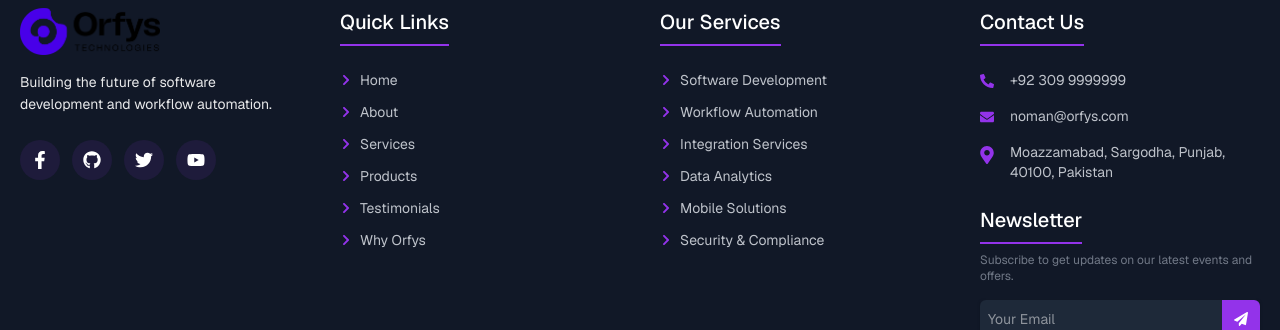
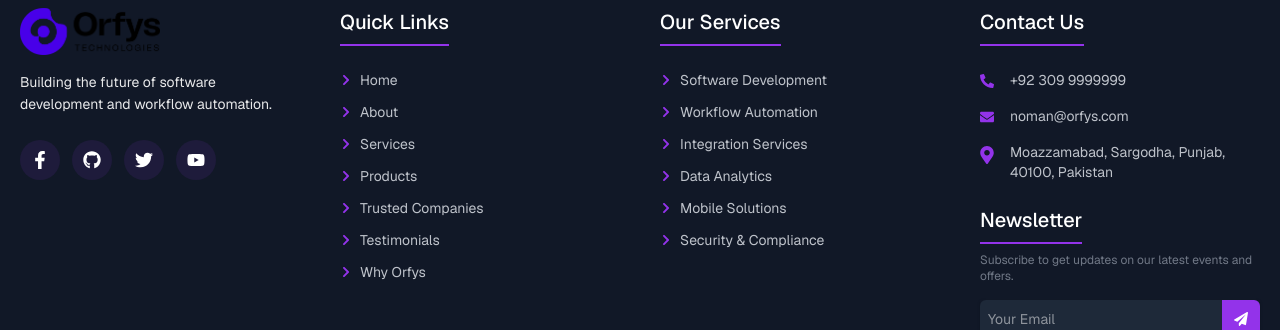
Before and after one commit to waqasahmed042/orfys-technologies, a Next.js app: page / in a window 1280 px wide. Shown: the part 5197-5527 px from the top of the page. Built offline with nearby package versions, Linux system fonts and the light colour scheme.

Commit message:
update routes in footer

```diff
--- a/components/Footer.tsx
+++ b/components/Footer.tsx
@@ -87,7 +87,7 @@ export default function Footer() {
               Quick Links
             </h3>
             <ul className="space-y-3">
-              {["Home", "About", "Services", "Products", "Testimonials", "Why Orfys"].map((item) => (
+              {["Home", "About", "Services", "Products", "Trusted Companies", "Testimonials", "Why Orfys"].map((item) => (
                 <li key={item}>
                   <Link
                     href={`${basePath}#${item.toLowerCase().replace(/\s+/g, "-")}`}
--- a/components/TrustedCompanies.tsx
+++ b/components/TrustedCompanies.tsx
@@ -65,6 +65,7 @@ const TrustedCompanies: React.FC = () => {
     return (
         <section
             ref={sectionRef}
+            id="trusted-companies"
             className="mb-16 overflow-hidden"
             style={{ backgroundColor: "var(--bg-primary)" }}
         >
```
